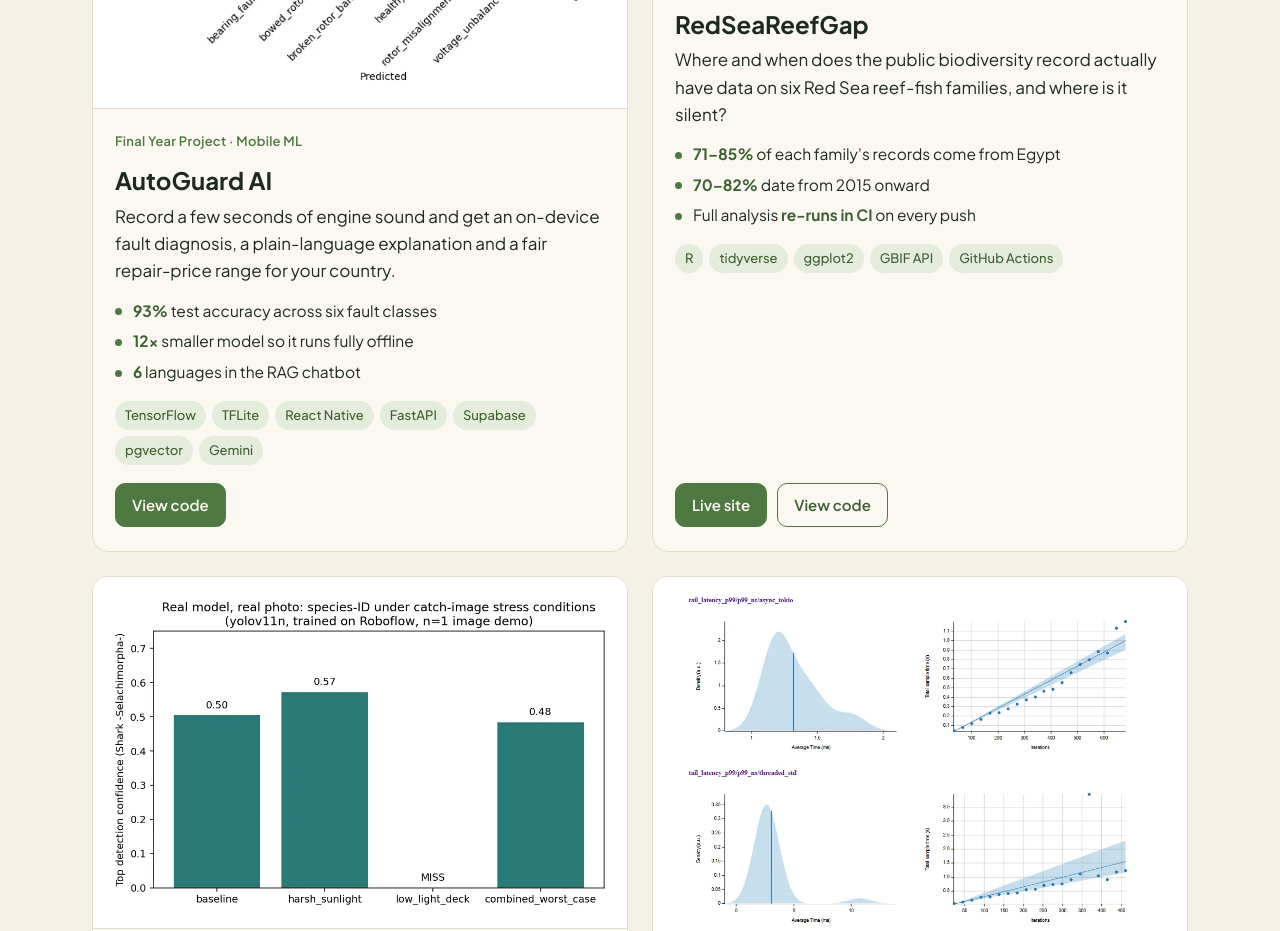
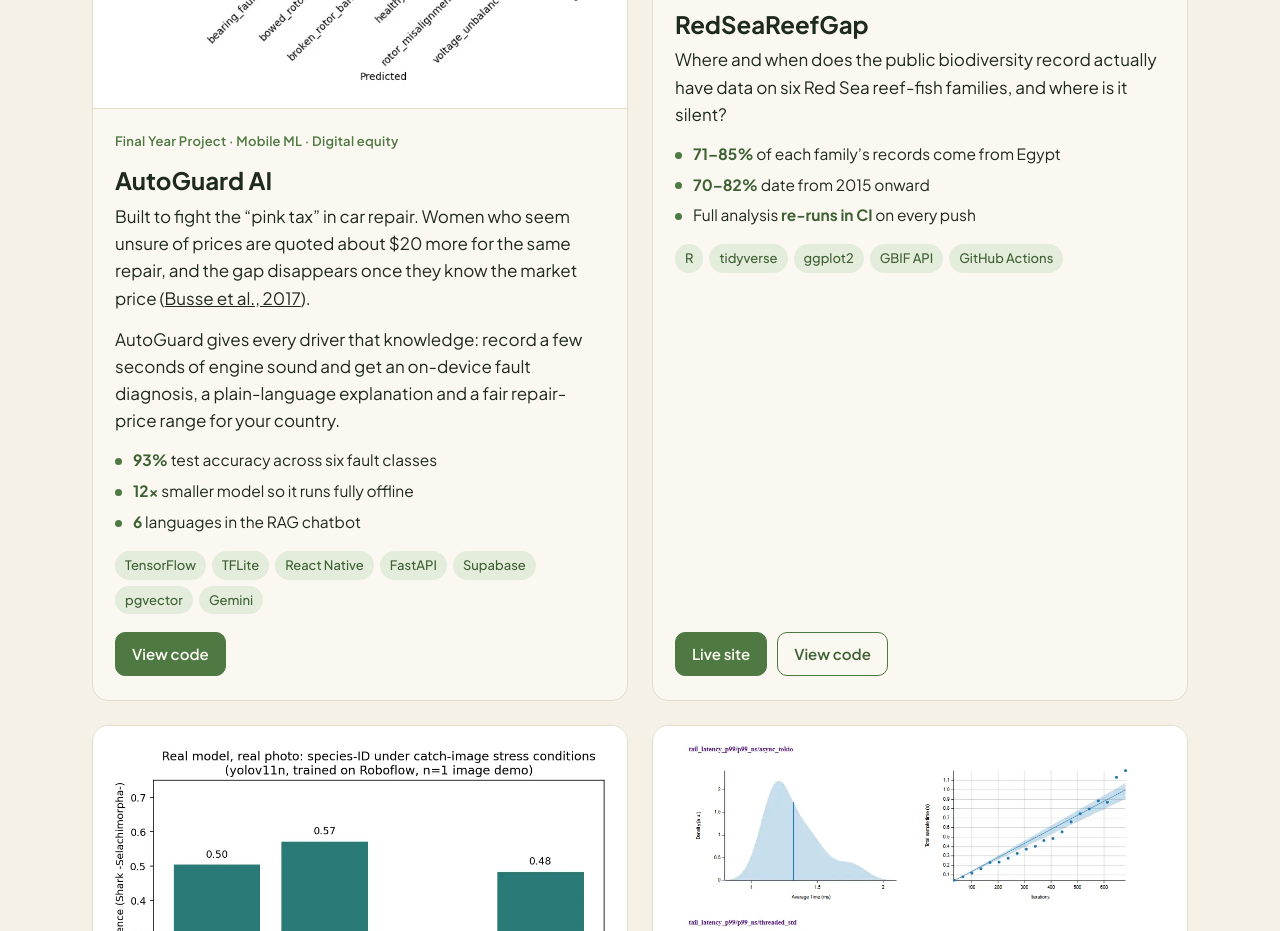
Before and after one commit to oumaabou/oumaabou.github.io, a plain HTML site: page index.html in a window 1280 px wide. Shown: the part 1320-2251 px from the top of the page. Drawn offline with Linux system fonts and the light colour scheme.

Commit message:
AutoGuard purpose

```diff
--- a/index.html
+++ b/index.html
@@ -69,9 +69,10 @@
       <article class="project">
         <div class="project-img"><img src="assets/autoguard-cm.webp" alt="Confusion matrix for the six-class AutoGuard fault classifier" loading="lazy"></div>
         <div class="project-body">
-          <p class="kicker">Final Year Project · Mobile ML</p>
+          <p class="kicker">Final Year Project · Mobile ML · Digital equity</p>
           <h3>AutoGuard AI</h3>
-          <p>Record a few seconds of engine sound and get an on-device fault diagnosis, a plain-language explanation and a fair repair-price range for your country.</p>
+          <p>Built to fight the “pink tax” in car repair. Women who seem unsure of prices are quoted about $20 more for the same repair, and the gap disappears once they know the market price (<a href="https://www.researchgate.net/publication/301580225_Repairing_the_Damage_The_Effect_of_Price_Knowledge_and_Gender_on_Auto-Repair_Price_Quotes" target="_blank" rel="noopener">Busse et al., 2017</a>).</p>
+          <p>AutoGuard gives every driver that knowledge: record a few seconds of engine sound and get an on-device fault diagnosis, a plain-language explanation and a fair repair-price range for your country.</p>
           <ul class="stats">
             <li><strong>93%</strong> test accuracy across six fault classes</li>
             <li><strong>12x</strong> smaller model so it runs fully offline</li>
```
Also changed, not shown: 1 other file.
